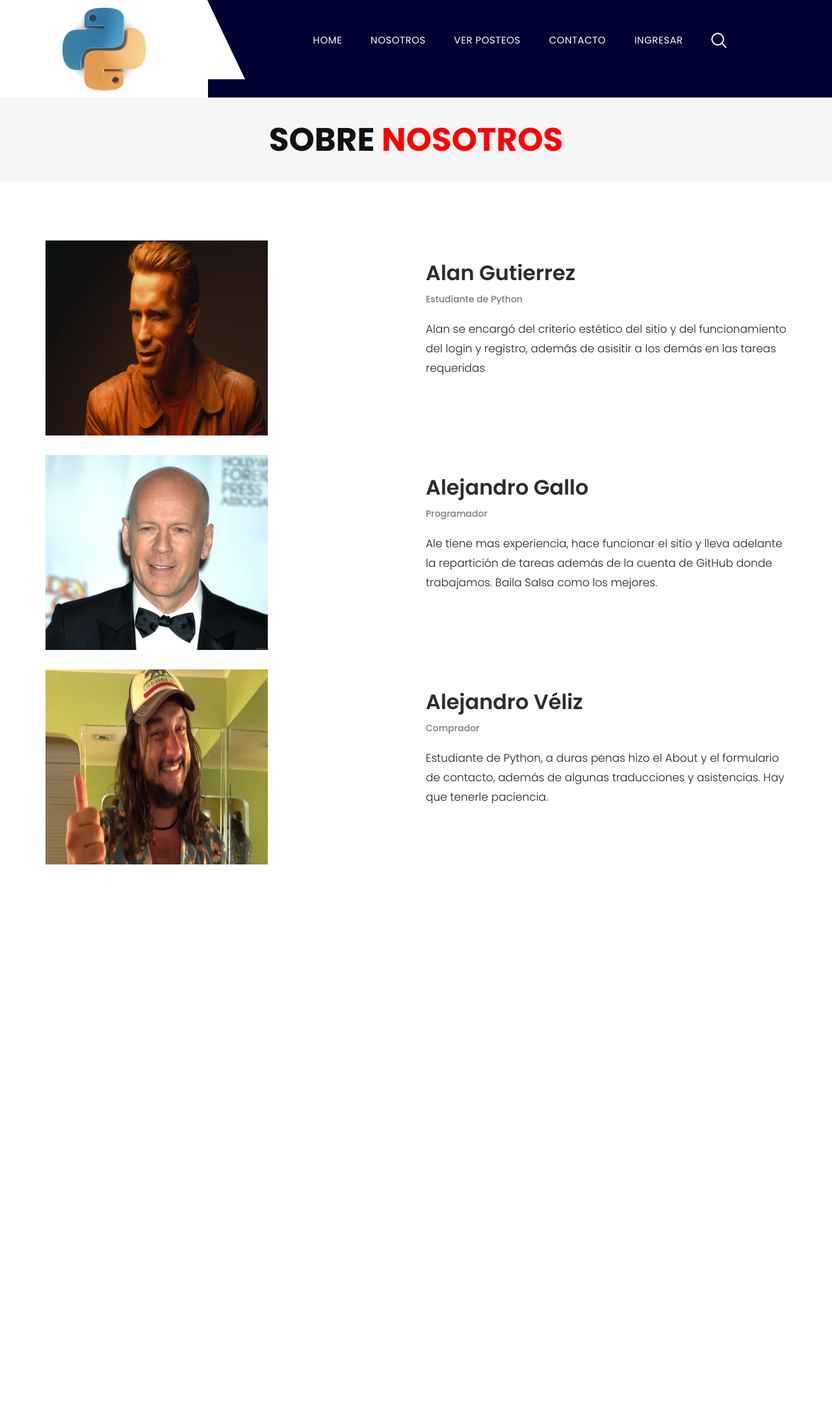
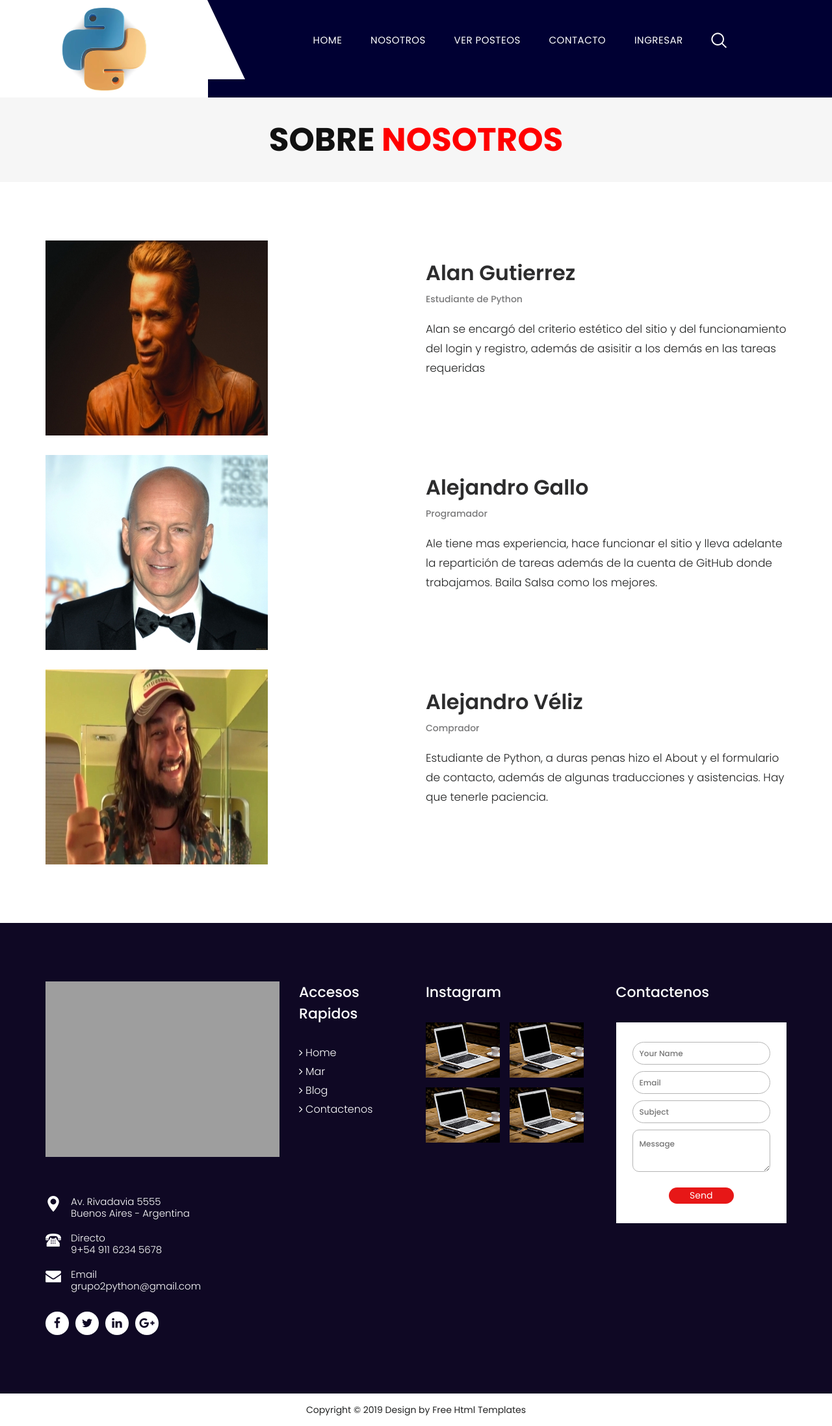
Before and after one commit to DeveloperAlejandroGallo/CoderHouse_ProyectoFinal_Equipo2, a Django app: page /about in a window 1280 px wide. Shown: the whole page at 65% size. Before the commit the page ends 1330 px from the top, so only its background shows below. Run offline with Django 4.2, Linux system fonts and the light colour scheme; some libraries are stand-ins or nearby versions; grey boxes are pictures that could not be loaded.

Commit message:
Posteo, q se vea el footer y los  titulos.

```diff
--- a/ProyectoFinal/ProyectoFinal/urls.py
+++ b/ProyectoFinal/ProyectoFinal/urls.py
@@ -13,12 +13,19 @@ Including another URLconf
     1. Import the include() function: from django.urls import include, path
     2. Add a URL to urlpatterns:  path('blog/', include('blog.urls'))
 """
+from django.conf import settings
+from django.conf.urls.static import static
 from django.contrib import admin
-from django.urls import path, include, re_path
+from django.urls import include, path, re_path
 
 
-urlpatterns = [
+urlpatterns = (
+    [
     path('admin/', admin.site.urls, name='admin'),
-    path('', include('appBlog.urls')),
-    path('', include('appUsuarios.urls')),
+    re_path(r"^ckeditor/", include("ckeditor_uploader.urls")),
+    re_path('', include('appBlog.urls')),
+    re_path('', include('appUsuarios.urls')),
 ]
++ static(settings.STATIC_URL, document_root=settings.STATIC_ROOT)
++ static(settings.MEDIA_URL, document_root=settings.MEDIA_ROOT)
+)
--- a/ProyectoFinal/appBlog/models.py
+++ b/ProyectoFinal/appBlog/models.py
@@ -4,6 +4,7 @@ from django.views.generic.edit import CreateView, UpdateView, DeleteView
 from django.contrib.auth.models import User
 from django.utils import timezone
 from ckeditor.fields import RichTextField
+from ckeditor_uploader.fields import RichTextUploadingField
 
 
 class Post(models.Model):
@@ -12,7 +13,7 @@ class Post(models.Model):
     subtitulo = models.CharField(max_length=100)
     fecha = models.DateField()
     imagen = models.ImageField()
-    texto = RichTextField(blank=True, null=True)
+    cuerpo = models.TextField(default="")
     likes = models.IntegerField()
 
     def __str__(self) -> str:
@@ -24,7 +25,7 @@ class Comment(models.Model):
     post_padre = models.ForeignKey(Post, on_delete=models.CASCADE, null=True)
     titulo = models.CharField(max_length=50)
     fecha = models.DateField()
-    comentario = RichTextField(blank=True, null=True)
+    comentario = models.TextField(default="")
     likes = models.IntegerField()
 
     def __str__(self):
--- a/ProyectoFinal/appBlog/templates/appBlog/about.html
+++ b/ProyectoFinal/appBlog/templates/appBlog/about.html
@@ -3,6 +3,8 @@
 {% load static %}
 
 {% block title%}Sobre Nosotros{% endblock title%}
+
+{% block cabecera %}<h3>Sobre <span class="orange_color">Nosotros</span></h3>{% endblock cabecera %}
 
 {% block cuerpo %}
       <!-- section -->
--- a/ProyectoFinal/appBlog/templates/appBlog/base.html
+++ b/ProyectoFinal/appBlog/templates/appBlog/base.html
@@ -24,7 +24,6 @@
       <!-- end loader -->
       <!-- header -->
       <header>
-         <!-- header inner -->
          <div class="container-fluid">
             <div class="row">
                <div class="col-lg-3 logo_section">
@@ -64,7 +63,84 @@
       </header>
       <!-- end header -->
       {% block cuerpo %}{% endblock cuerpo %}
-      {% block footer %}{% endblock footer%}
+      <footer>
+         <div class="container">
+            <div class="row">
+               <div class="col-lg-4 col-md-6">
+                  <a href="#"><img src="{% static 'appBlog/images/footer_Python.png' %}" alt="#" /></a>
+                  <ul class="contact_information">
+                     <li><span><img src="{% static 'appBlog/images/location_icon.png' %}" alt="#" /></span><span class="text_cont">Av. Rivadavia 5555<br>Buenos Aires - Argentina</span></li>
+                     <li><span><img src="{% static 'appBlog/images/phone_icon.png' %}" alt="#" /></span><span class="text_cont">Directo<br>9+54 911 6234 5678</span></li>
+                     <li><span><img src="{% static 'appBlog/images/mail_icon.png' %}" alt="#" /></span><span class="text_cont">Email<br>grupo2python@gmail.com</span></li>
+                  </ul>
+                  <ul class="social_icon">
+                     <li><a href="#"><i class="fa fa-facebook"></i></a></li>
+                     <li><a href="#"><i class="fa fa-twitter"></i></a></li>
+                     <li><a href="#"><i class="fa fa-linkedin"></i></a></li>
+                     <li><a href="#"><i class="fa fa-google-plus"></i></a></li>
+                  </ul>
+               </div>
+               <div class="col-lg-2 col-md-6">
+                  <div class="footer_links">
+                     <h3>Accesos Rapidos</h3>
+                     <ul>
+                        <li><a href="#"><i class="fa fa-angle-right" aria-hidden="true"></i> Home</a></li>
+                        <li><a href="#"><i class="fa fa-angle-right" aria-hidden="true"></i> Mar</a></li>
+                        <li><a href="#"><i class="fa fa-angle-right" aria-hidden="true"></i> Blog</a></li>
+                        <li><a href="#"><i class="fa fa-angle-right" aria-hidden="true"></i> Contactenos</a></li>
+                     </ul>
+                  </div>
+               </div>
+               <div class="col-lg-3 col-md-6">
+                  <div class="footer_links">
+                     <h3>Instagram</h3>
+                     <ol>
+                        <li><img class="img-responsive" src="{% static 'appBlog/images/footer_blog.png' %}" alt="#" /></li>
+                        <li><img class="img-responsive" src="{% static 'appBlog/images/footer_blog.png' %}" alt="#" /></li>
+                        <li><img class="img-responsive" src="{% static 'appBlog/images/footer_blog.png' %}" alt="#" /></li>
+                        <li><img class="img-responsive" src="{% static 'appBlog/images/footer_blog.png' %}" alt="#" /></li>
+                     </ol>
+                  </div>
+               </div>
+               <div class="col-lg-3 col-md-6">
+                  <div class="footer_links">
+                     <h3>Contactenos</h3>
+                     <form action="index.html">
+                        <fieldset>
+                           <div class="field">
+                              <input type="text" name="name" placeholder="Your Name" required="" />
+                           </div>
+                           <div class="field">
+                              <input type="email" name="email" placeholder="Email" required="" />
+                           </div>
+                           <div class="field">
+                              <input type="text" name="subject" placeholder="Subject" required="" />
+                           </div>
+                           <div class="field">
+                              <textarea placeholder="Message"></textarea>
+                           </div>
+                           <div class="field">
+                              <div class="center">
+                                 <button class="reply_bt">Send</button>
+                              </div>
+                           </div>
+                        </fieldset>
+                     </form>
+                  </div>
+               </div>
+            </div>
+         </div>
+      </footer>
+      <div class="cpy">
+         <div class="container">
+            <div class="row">
+               <div class="col-md-12">
+                  <p>Copyright © 2019 Design by <a href="https://html.design/">Free Html Templates</a></p>
+               </div>
+            </div>
+         </div>
+      </div>
+      <!-- end footer -->
 
 
       <!-- bootstrap css -->
--- a/ProyectoFinal/appBlog/templates/appBlog/contact.html
+++ b/ProyectoFinal/appBlog/templates/appBlog/contact.html
@@ -2,7 +2,7 @@
 
 {% load static %}
 
-{% block title%}Contacto{% endblock title%}
+{% block title %}Contacto{% endblock title %}
 
 {% block cuerpo %}
    <!-- Contact Title -->
@@ -28,12 +28,12 @@
       <input type="checkbox" name="botcheck" id="" style="display: none;" />
       <div>
          <label for="name">Nombre</label><br>
-         <input type="text" name="name" id="name" placeholder="Tito Lopez" required />
+         <input type="text" name="name" id="name" placeholder="Nombre" required />
          <br><br>
       </div>
       <div>
          <label for="email">Dirección de Email</label><br>
-         <input type="email" name="email" id="email" placeholder="tito@empresa.com" required /><br><br>
+         <input type="email" name="email" id="email" placeholder="Email" required /><br><br>
       </div>
 
       <div>
--- a/ProyectoFinal/appBlog/urls.py
+++ b/ProyectoFinal/appBlog/urls.py
@@ -1,5 +1,5 @@
 from django.contrib import admin
-from django.urls import path
+from django.urls import path, include
 from appBlog.views import *
 from django.contrib.auth import login,logout
 #from .views import contactView, successView
@@ -7,6 +7,7 @@ from django.contrib.auth import login,logout
 
 urlpatterns = [
     path('',inicio, name='Index'),
+    path('ckeditor/', include('ckeditor_uploader.urls')),
     path('about', about, name = 'About'),
     path('contact', contact, name='Contact'),
     path('post_create', post_create, name='Post Create'),
```
Also changed, not shown: ProyectoFinal/ProyectoFinal/settings.py (+75 -15 lines), ProyectoFinal/appBlog/forms.py (+9 -7 lines), ProyectoFinal/appBlog/templates/appBlog/index.html (+13 -1 lines), ProyectoFinal/appBlog/templates/appBlog/post_create.html (+18 -6 lines), ProyectoFinal/appBlog/templates/appBlog/post_list.html (+13 -0 lines), ProyectoFinal/appBlog/migrations/0008_remove_post_texto_post_cuerpo_and_more.py (added).
